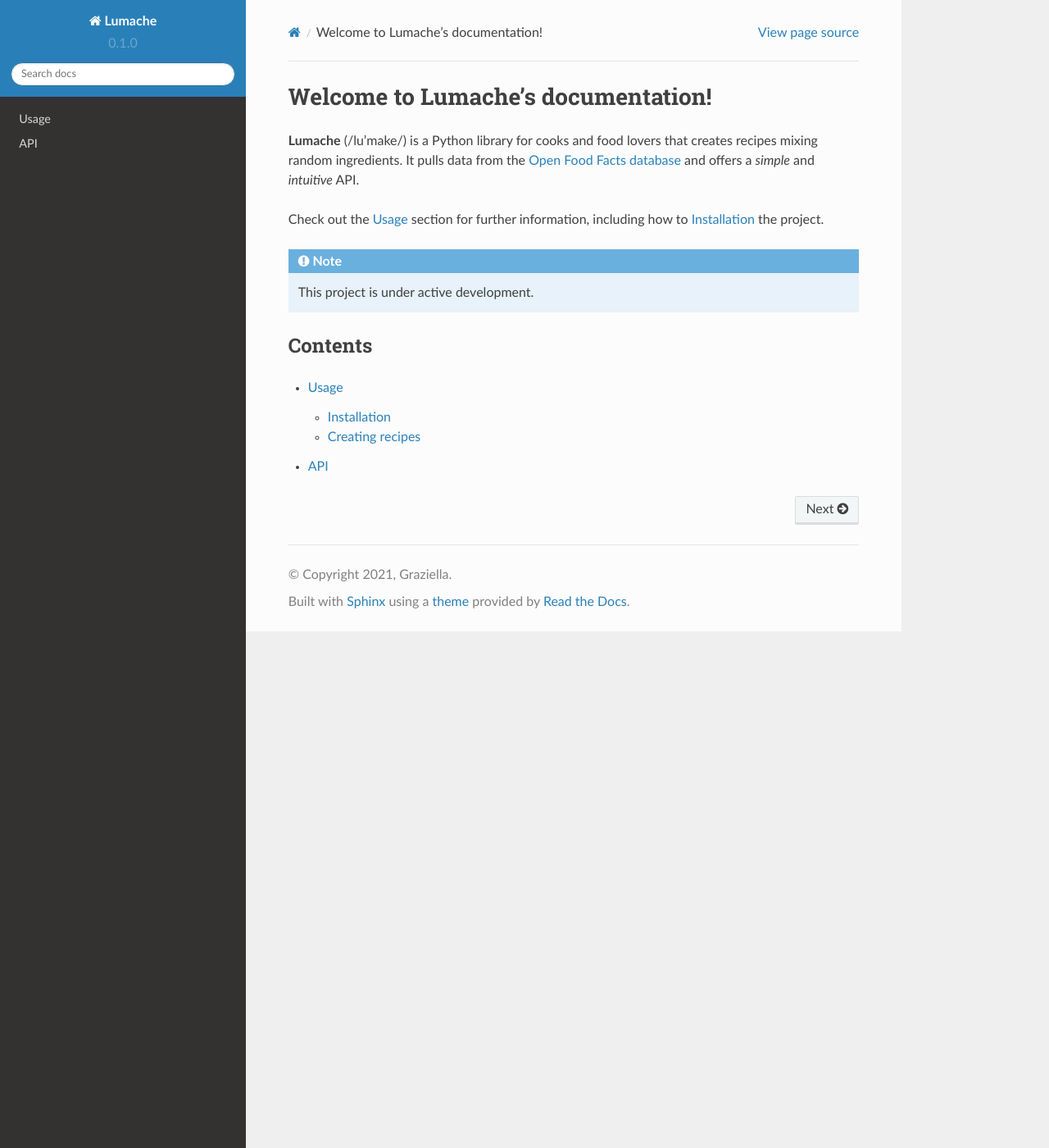
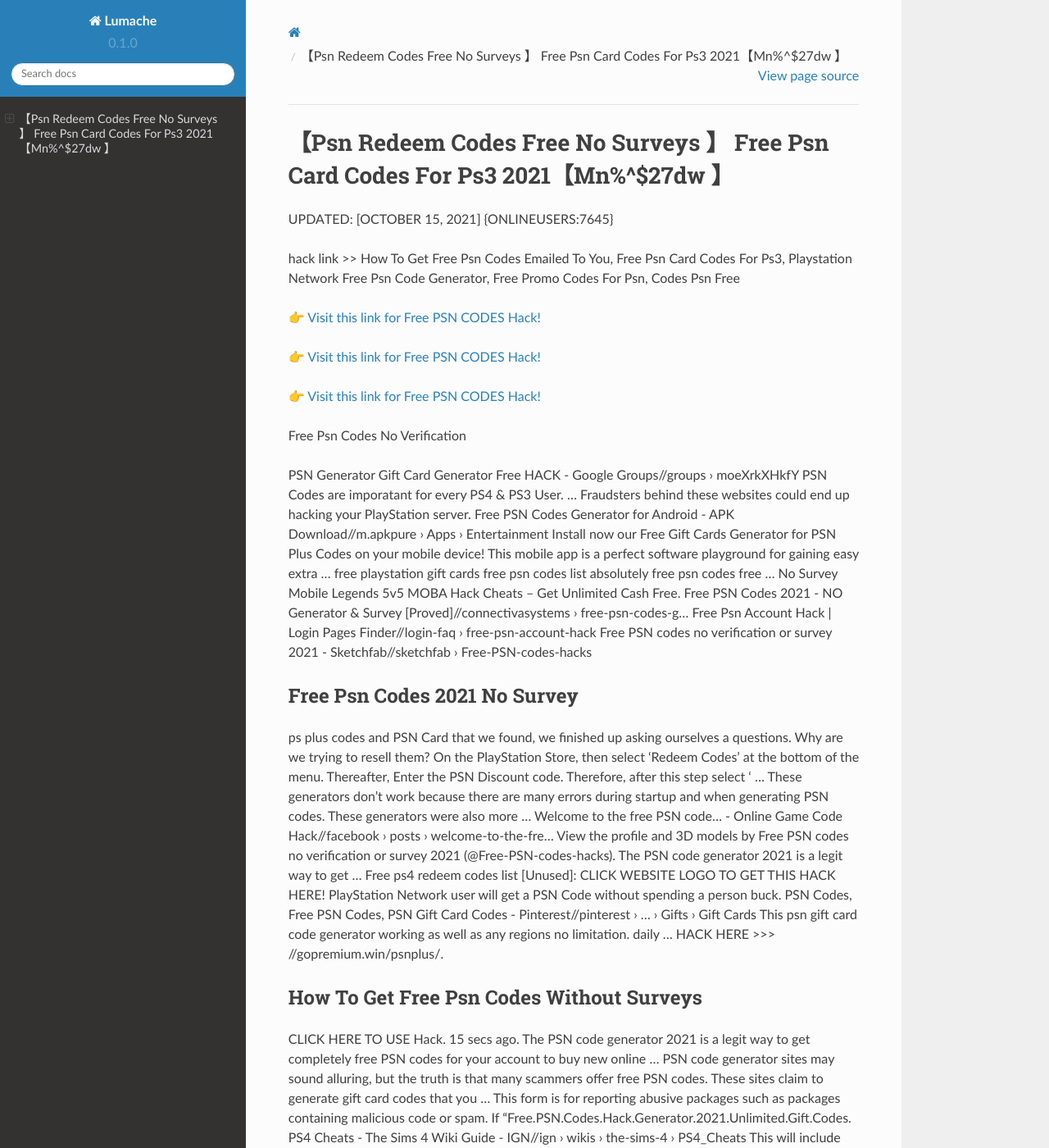
Before and after one commit to Janssentre/PSNCodes20, a Sphinx documentation site: the page built from docs/source/index.rst, in a window 1280 px wide and 1400 px high. Shown: the whole window at 82% size. Built offline with Sphinx 7.4.7 and the Read the Docs theme 2.0.0, drawn with Linux system fonts in a browser that asks for light colours; some of the changed text lies outside the part shown.

Commit message:
Update index.rst

```diff
--- a/docs/source/index.rst
+++ b/docs/source/index.rst
@@ -1,22 +1,62 @@
-Welcome to Lumache's documentation!
-===================================
+【Psn Redeem Codes Free No Surveys 】 Free Psn Card Codes For Ps3 2021【Mn%^$27dw 】
+==============================================================================
+UPDATED: [OCTOBER 15, 2021] {ONLINEUSERS:7645}
 
-**Lumache** (/lu'make/) is a Python library for cooks and food lovers
-that creates recipes mixing random ingredients.
-It pulls data from the `Open Food Facts database <https://world.openfoodfacts.org/>`_
-and offers a *simple* and *intuitive* API.
+hack link >> How To Get Free Psn Codes Emailed To You, Free Psn Card Codes For Ps3, Playstation Network Free Psn Code Generator, Free Promo Codes For Psn, Codes Psn Free
 
-Check out the :doc:`usage` section for further information, including
-how to :ref:`installation` the project.
+`👉 Visit this link for Free PSN CODES Hack! <https://redirekt.in/m24x5>`_
 
-.. note::
+`👉 Visit this link for Free PSN CODES Hack! <https://redirekt.in/m24x5>`_
 
-   This project is under active development.
+`👉 Visit this link for Free PSN CODES Hack! <https://redirekt.in/m24x5>`_
 
-Contents
---------
+Free Psn Codes No Verification
 
-.. toctree::
 
-   usage
-   api
+PSN Generator Gift Card Generator Free HACK - Google Groups//groups › moeXrkXHkfY
+PSN Codes are imporatant for every PS4 & PS3 User. ... Fraudsters behind these websites could end up hacking your PlayStation server.
+Free PSN Codes Generator for Android - APK Download//m.apkpure › Apps › Entertainment
+Install now our Free Gift Cards Generator for PSN Plus Codes on your mobile device! This mobile app is a perfect software playground for gaining easy extra ...
+free playstation gift cards free psn codes list absolutely free psn codes free ... No Survey Mobile Legends 5v5 MOBA Hack Cheats -- Get Unlimited Cash Free.
+Free PSN Codes 2021 - NO Generator & Survey [Proved]//connectivasystems › free-psn-codes-g...
+Free Psn Account Hack | Login Pages Finder//login-faq › free-psn-account-hack
+Free PSN codes no verification or survey 2021 - Sketchfab//sketchfab › Free-PSN-codes-hacks
+
+********************************
+Free Psn Codes 2021 No Survey
+********************************
+
+ps plus codes and PSN Card that we found, we finished up asking ourselves a questions. Why are we trying to resell them?
+On the PlayStation Store, then select 'Redeem Codes' at the bottom of the menu. Thereafter, Enter the PSN Discount code. Therefore, after this step select ' ...
+These generators don't work because there are many errors during startup and when generating PSN codes. These generators were also more ...
+Welcome to the free PSN code... - Online Game Code Hack//facebook › posts › welcome-to-the-fre...
+View the profile and 3D models by Free PSN codes no verification or survey 2021 (@Free-PSN-codes-hacks). The PSN code generator 2021 is a legit way to get ...
+Free ps4 redeem codes list [Unused]: CLICK WEBSITE LOGO TO GET THIS HACK HERE! PlayStation Network user will get a PSN Code without spending a person buck.
+PSN Codes, Free PSN Codes, PSN Gift Card Codes - Pinterest//pinterest › ... › Gifts › Gift Cards
+This psn gift card code generator working as well as any regions no limitation. daily ... HACK HERE >>> //gopremium.win/psnplus/.
+
+***********************************
+How To Get Free Psn Codes Without Surveys
+***********************************
+
+CLICK HERE TO USE Hack. 15 secs ago. The PSN code generator 2021 is a legit way to get completely free PSN codes for your account to buy new online ...
+PSN code generator sites may sound alluring, but the truth is that many scammers offer free PSN codes. These sites claim to generate gift card codes that you ...
+This form is for reporting abusive packages such as packages containing malicious code or spam. If "Free.PSN.Codes.Hack.Generator.2021.Unlimited.Gift.Codes.
+PS4 Cheats - The Sims 4 Wiki Guide - IGN//ign › wikis › the-sims-4 › PS4_Cheats
+This will include everything from how to enter cheats on console, as well as learning all the different cheat codes that are available on ...
+Free-psn-codes-list-2021-unused 1.0.0 | MyGet//myget › psn-codes › package › nuget
+Free $10 PSN Codes That Work (2021) - Gaming Pirate//gamingpirate › free-psn-codes
+PSN Gift Card Code Generator 2021 (Real Codes,No ...//tech.vlivetricks › Gift Card Generator
+
+
+Tak1z:
+Free Psn Gift Codes
+Free Psn Codes No Survey 2021
+Psn Code Generator No Survey 2021
+Free Psn Card Codes
+Psn Code Generator Android Apk
+Psn Code Generator
+Psn Card Code Generator No Surveys
+Real Psn Code Generator
+Free Psn Codes 2021
+Free Psn Card Codes That Work
```
